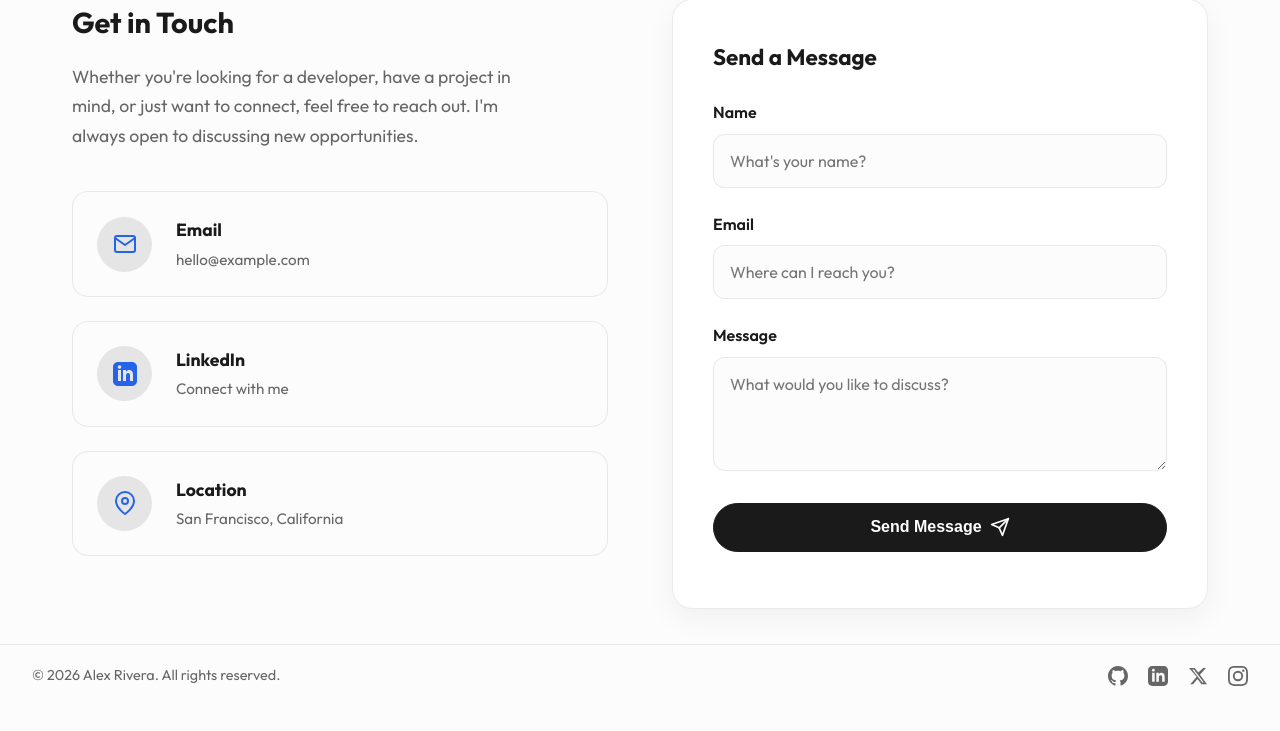
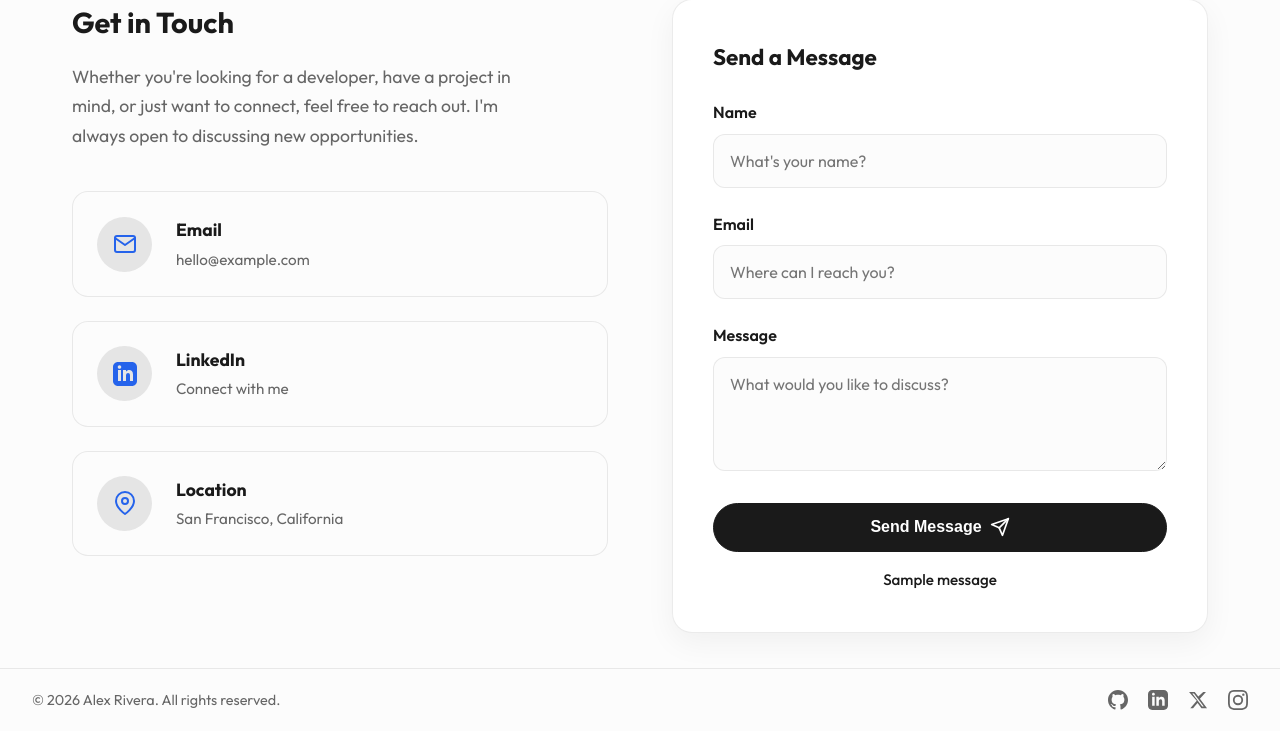
Before and after one commit to Maxwel12744/updated_portfolio, a Django app: page /contact/ in a window 1280 px wide. Shown: the part 281-1012 px from the top of the page. Before the commit the page ends 967 px from the top, so only its background shows below. Run offline with Django 5.2, Linux system fonts and the light colour scheme; tables that the repository leaves empty hold one stand-in row (values such as "Sample post"); one stand-in notice (Sample message) is shown.

Commit message:
feat: store contact form messages in ContactMessage model

```diff
--- a/portfolio/templates/portfolio/contact.html
+++ b/portfolio/templates/portfolio/contact.html
@@ -205,7 +205,9 @@
 
           <!-- Contact Form -->
           <div class="contact-card">
-            <form id="contactForm" class="contact-form" novalidate>
+            <form method="post" class="contact-form" novalidate>
+              {% csrf_token %}
+
               <h3
                 style="
                   font-size: 1.4rem;
@@ -273,6 +275,13 @@
 
               <div id="formStatus" class="form-status"></div>
             </form>
+            {% if messages %}
+            <div class="form-status">
+              {% for message in messages %}
+              <p>{{ message }}</p>
+              {% endfor %}
+            </div>
+            {% endif %}
           </div>
         </div>
       </div>
--- a/portfolio/views.py
+++ b/portfolio/views.py
@@ -1,8 +1,8 @@
-from django.shortcuts import render
 
 # Create your views here.
-from django.shortcuts import render
-from django.shortcuts import render
+from django.shortcuts import render, redirect
+from django.contrib import messages
+from .models import ContactMessage
 from .models import Project, Skill
 
 def projects(request):
@@ -29,4 +29,12 @@ def cv(request):
 
 
 def contact(request):
+    if request.method == "POST":
+        name = request.POST.get("name", "").strip()
+        email = request.POST.get("email", "").strip()
+        message = request.POST.get("message", "").strip()
+        if name and email and message:
+            ContactMessage.objects.create(name=name, email=email, message=message)
+            messages.success(request, "Thanks for your message! I'll get back to you soon.")
+            return redirect("contact")
     return render(request, "portfolio/contact.html")
```
Also changed, not shown: portfolio/admin.py (+8 -1 lines), portfolio/models.py (+13 -0 lines), portfolio/migrations/0002_contactmessage_alter_project_id_alter_skill_id.py (added).
